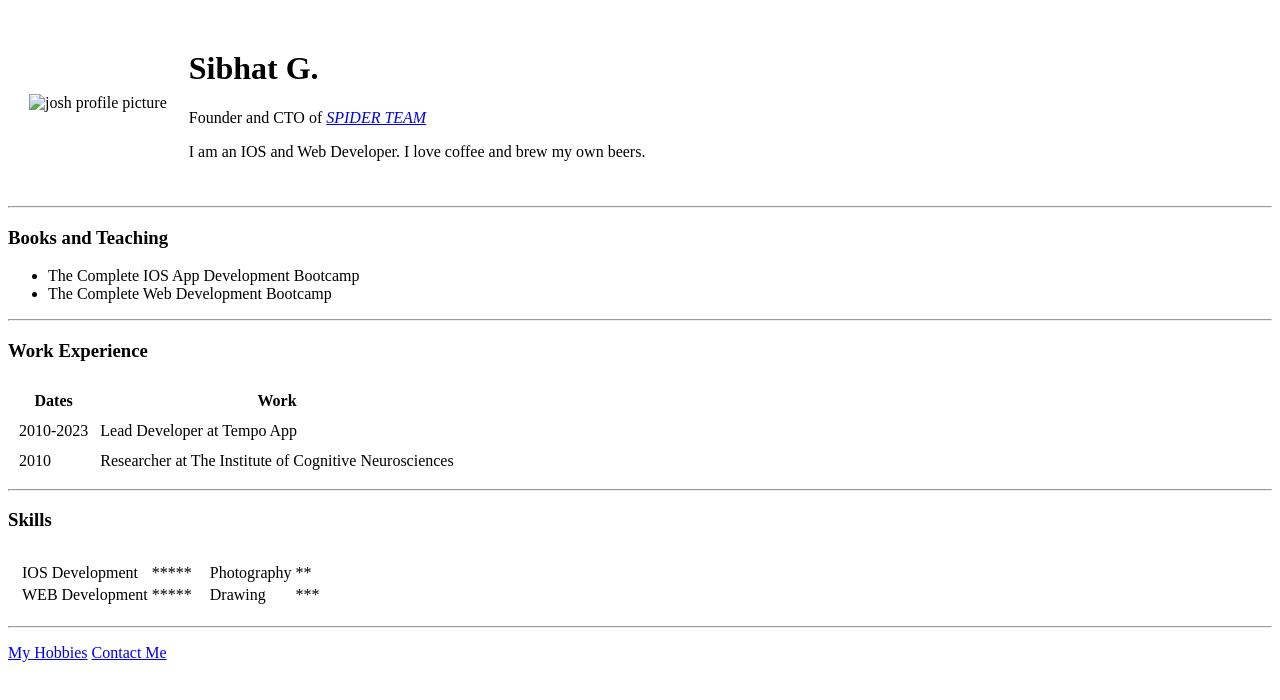
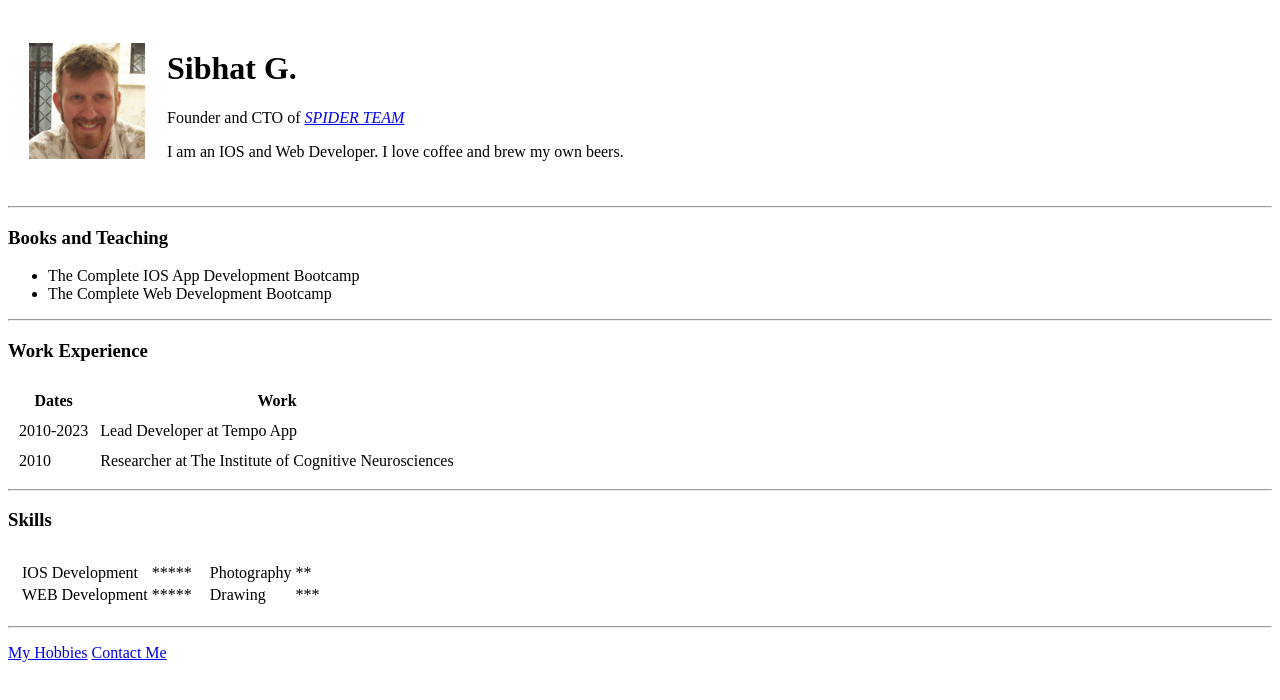
Before and after one commit to EthioSpiderTeam/intro_html, a plain HTML site: page index.html in a window 1280 px wide. Drawn offline with Linux system fonts and the light colour scheme.

Commit message:
Update index.html

```diff
--- a/index.html
+++ b/index.html
@@ -14,7 +14,7 @@
     <div>
         <table cellspacing="20">
             <tr>
-                <td><img src="images/josh.jpg" alt="josh profile picture"></td>
+                <td><img src="josh.jpg" alt="josh profile picture"></td>
                 <td>
                     <h1>Sibhat G.</h1>
                     <p>Founder and CTO of <em><a href="tel.gh/@SPIDER_team">SPIDER TEAM</a></em></p>
```
